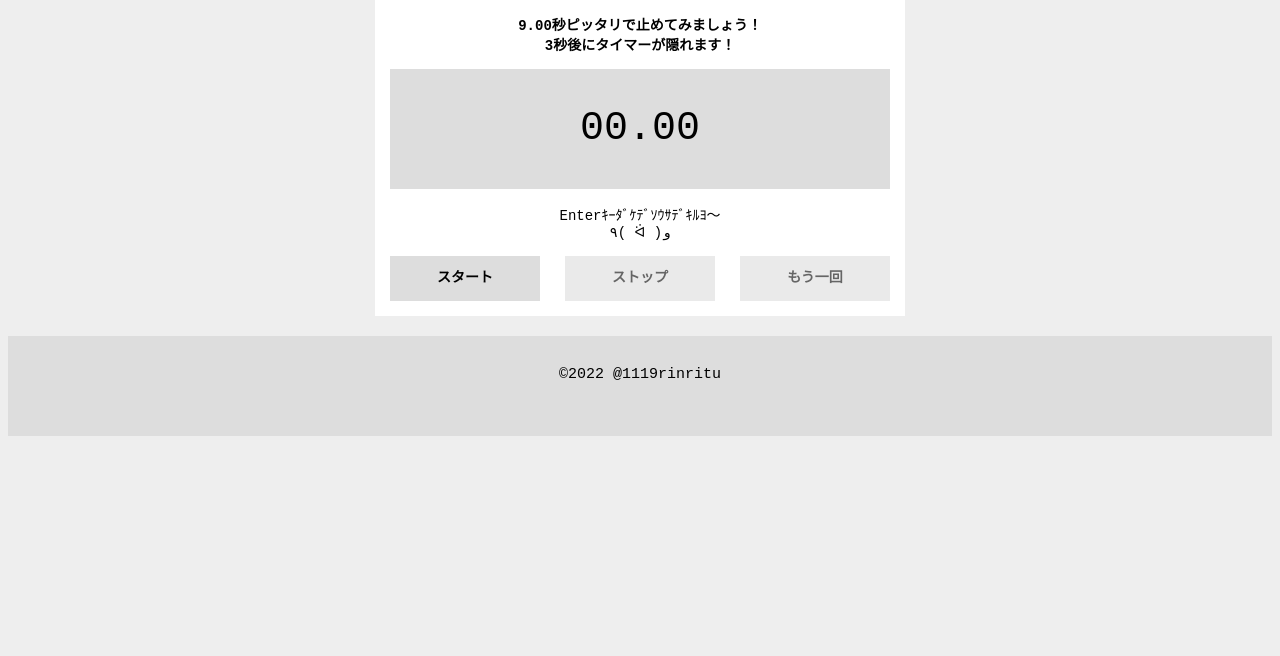
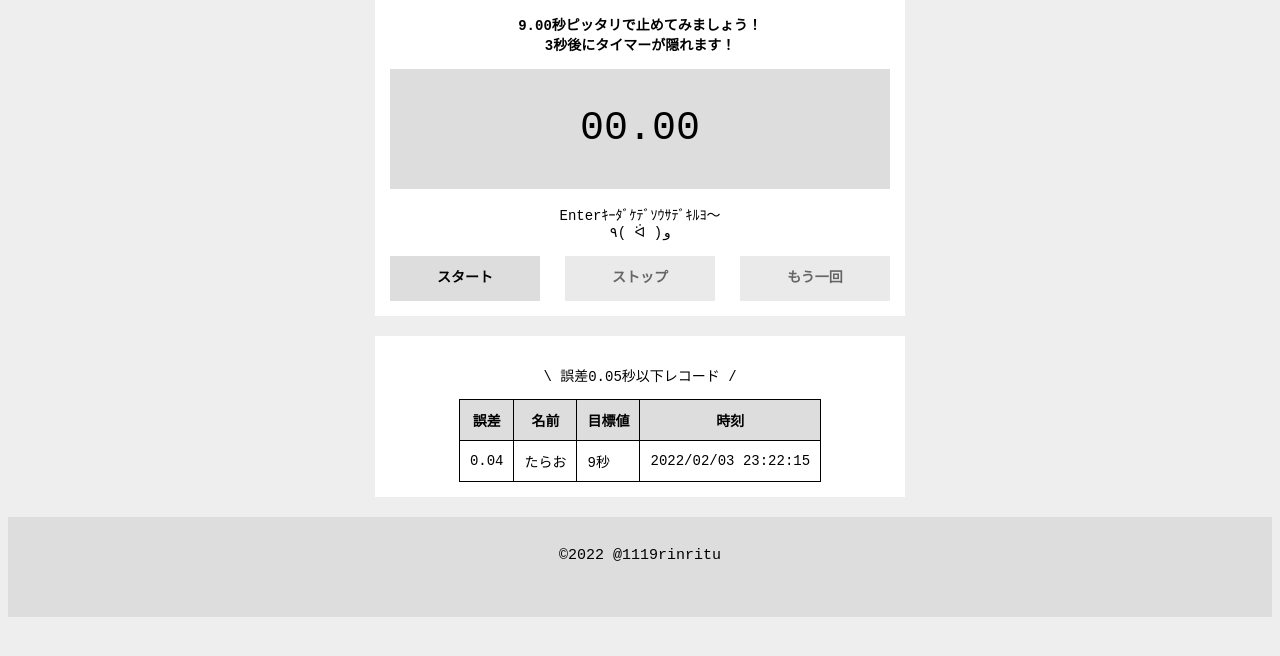
Before and after one commit to RintaroKinashi/TimerGame, a PHP site: page / in a window 1280 px wide. Shown: the part 21-677 px from the top of the page. Run offline with PHP 8.4, Linux system fonts and the light colour scheme.

Commit message:
[update]refs #4_Creating_a_table_design

```diff
--- a/css/styles.css
+++ b/css/styles.css
@@ -54,6 +54,19 @@ body {
   line-height: 120px;
   font-size: 40px;
   margin: 15px 0 15px;
+}
+
+table {
+  border-collapse: collapse;
+}
+
+tr:nth-child(odd) {
+  background-color:  #ddd;    /* 背景色指定 */
+}
+
+th, td {
+  border: solid 1px;
+  padding: 10px;
 }
 
 #footerbar {
--- a/index.php
+++ b/index.php
@@ -1,9 +1,13 @@
 <?php
 // 表示時にランキングへ出力する処理
 
-// $stmt = $dbh->prepare("SELECT * FROM r_answer");
+// require 'database.php';
+
+// $dbh = getDatabaseConnection();
+
+// $stmt = $dbh->prepare("SELECT * FROM r_score ORDER BY num_diffrrence DESC");
 // $stmt->execute();
-// $result = $stmt->fetchAll(PDO::FETCH_ASSOC);
+// $recodes = $stmt->fetchAll(PDO::FETCH_ASSOC);
 
 ?>
 
@@ -41,6 +45,30 @@
 
   <script src=" js/main.js">
   </script>
+
+  <div class="container">
+    <p>\ 誤差0.05秒以下レコード /</p>
+    <center>
+      <table id="score_table">
+        <tr id="score_table_header">
+          <th>誤差</th>
+          <th>名前</th>
+          <th>目標値</th>
+          <th>時刻</th>
+        </tr>
+        <tr>
+          <?php //foreach ($recodes as $recode) {
+          ?>
+          <td>0.04</td>
+          <td>たらお</td>
+          <td>9秒</td>
+          <td>2022/02/03 23:22:15</td>
+          <?php //}
+          ?>
+        </tr>
+      </table>
+    </center>
+  </div>
 </body>
 
 <footer>
--- a/js/main.js
+++ b/js/main.js
@@ -46,7 +46,9 @@
     result.innerText = "誤差：" + diff + '秒\n ';
     if (diff === 0) {
       result.insertAdjacentText('beforeend', 'ﾋﾟｯﾀﾘﾀﾞ!ｽｺﾞｲ! ');
-    } else if (Math.abs(diff) <= 0.5){
+    } else if (Math.abs(diff) <= 0.05){
+      result.insertAdjacentText('beforeend', 'ｵｼｽｷﾞｨ! ');
+    } else if (Math.abs(diff) <= 0.3){
       result.insertAdjacentText('beforeend', 'ｵｼｲ!ｱﾄﾁｮｯﾄ! ');
     } else if (Math.abs(diff) <= 1){
       result.insertAdjacentText('beforeend', 'ｲｲｶﾝｼﾞｨ ');
```
